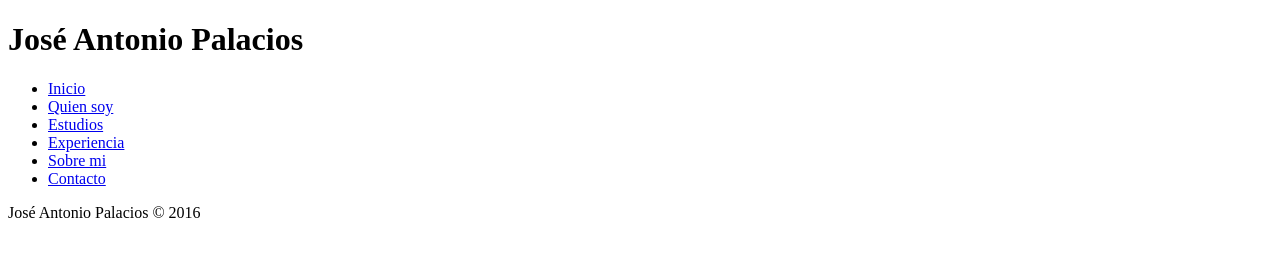
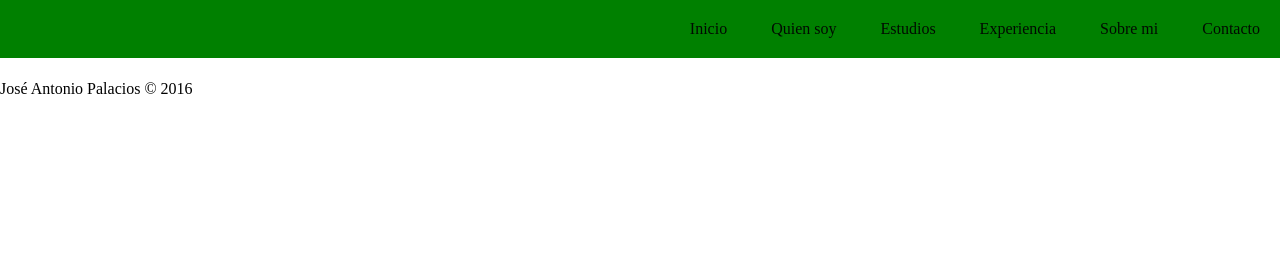
Before and after one commit to JoseAntpr/personal_web, a plain HTML site: page index.html in a window 1280 px wide. Drawn offline with Linux system fonts and the light colour scheme.

Commit message:
Navbar css

```diff
--- a/index.html
+++ b/index.html
@@ -9,25 +9,25 @@
   <header>
     <h1>José Antonio Palacios</h1>
   </header>
-  <nav>
-    <ul>
-      <li>
-        <a href="#">Inicio</a>
+  <nav class="navbar">
+    <ul class="navbar-list">
+      <li class="navbar-item">
+        <a href="#" class="navbar-link">Inicio</a>
       </li>
-      <li>
-        <a href="#who">Quien soy</a>
+      <li class="navbar-item">
+        <a href="#who" class="navbar-link">Quien soy</a>
       </li>
-      <li>
-        <a href="#study">Estudios</a>
+      <li class="navbar-item">
+        <a href="#study" class="navbar-link">Estudios</a>
       </li>
-      <li>
-        <a href="#experiencie">Experiencia</a>
+      <li class="navbar-item">
+        <a href="#experiencie" class="navbar-link">Experiencia</a>
       </li>
-      <li>
-        <a href="#about-me">Sobre mi</a>
-      </li>
-      <li>
-        <a href="#contacto">Contacto</a>
+      <li class="navbar-item">
+        <a href="#about-me" class="navbar-link">Sobre mi</a>
+      </li class="navbar-item">
+      <li class="navbar-item">
+        <a href="#contacto" class="navbar-link">Contacto</a>
       </li>
     </ul>
   </nav>
--- a/style/style.css
+++ b/style/style.css
@@ -0,0 +1,40 @@
+body{
+  margin: 0px;
+}
+
+.navbar{
+  width: 100%;
+  background-color: green;
+  position: fixed;
+  top:0;
+}
+
+.navbar .navbar-list{
+  list-style-type: None;
+  margin: 0px;
+  float: right;
+}
+
+.navbar .navbar-list .navbar-item{
+  display: inline-block;
+}
+
+.navbar .navbar-list .navbar-item .navbar-link{
+  display: inline-block;
+  text-decoration: None;
+  padding: 20px;
+  color: rgba(0, 0, 0, 0.92);
+}
+
+.navbar .navbar-list .navbar-item .navbar-link:hover{
+  color:red;
+  background-color: blue;
+}
+
+.clearfix:after {
+    content: " "; /* Older browser do not support empty content */
+    visibility: hidden;
+    display: block;
+    height: 0;
+    clear: both;
+}
```
